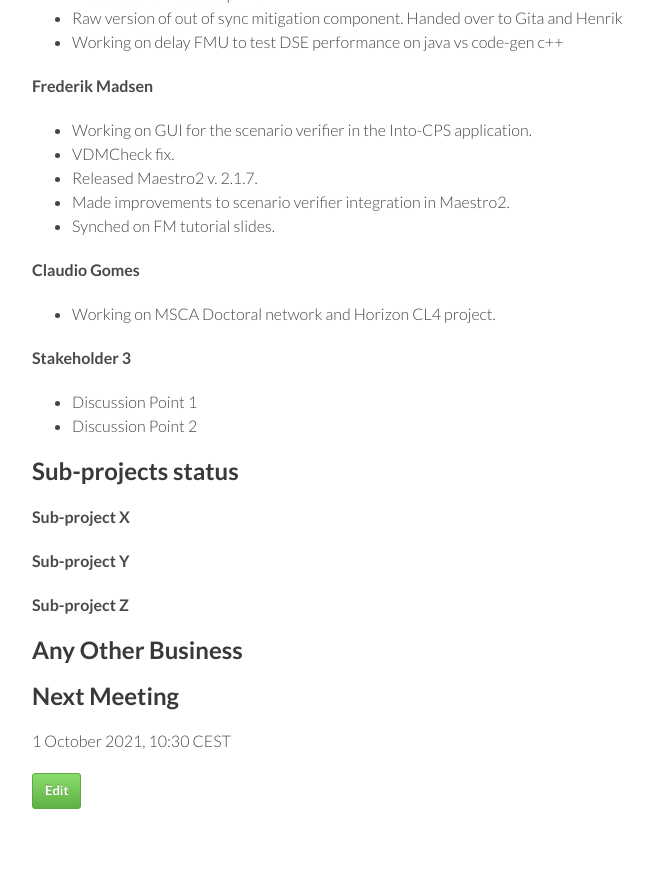
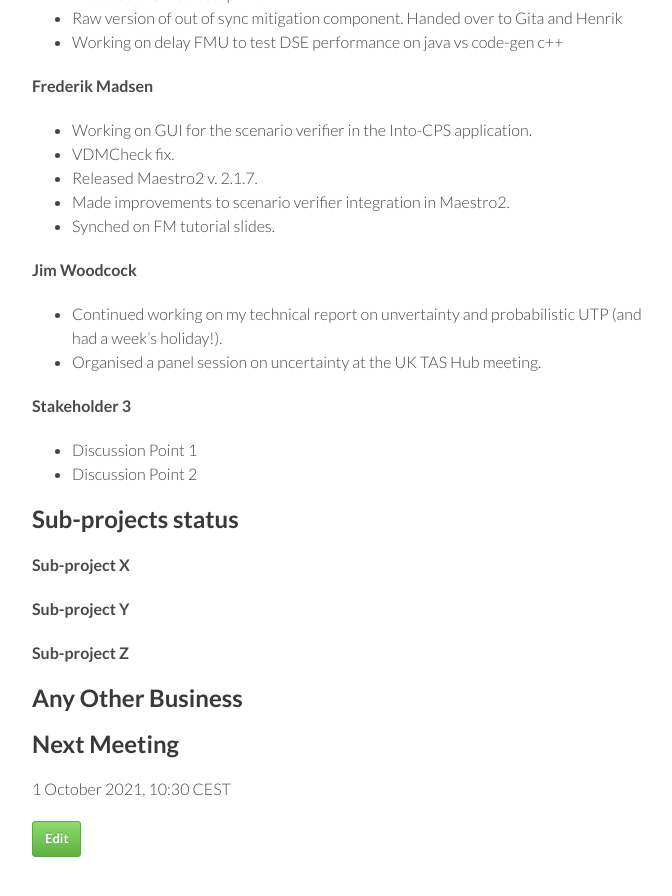
Before and after one commit to digitaltwincentre/digitaltwincentre.github.io, a Jekyll site: the page built from _biweeklies/Biweekly-45.md, in a window 1280 px wide and 900 px high, scrolled down 891 px. Shown: the top 896 px of the window, without its empty margins (418-1090 px from the left). Built offline with Jekyll 4.4.1, drawn with Linux system fonts in a browser that asks for light colours; nearby versions of some CDN libraries.

Commit message:
Create Biweekly-45.md

```diff
--- a/_biweeklies/Biweekly-45.md
+++ b/_biweeklies/Biweekly-45.md
@@ -51,10 +51,9 @@ date: 17 September 2021, 1030 CEST
 * Made improvements to scenario verifier integration in Maestro2.
 * Synched on FM tutorial slides.
 
-
-#### Claudio Gomes
-* Working on MSCA Doctoral network and Horizon CL4 project.
-
+#### Jim Woodcock
+* Continued working on my technical report on unvertainty and probabilistic UTP (and had a week's holiday!).
+* Organised a panel session on uncertainty at the UK TAS Hub meeting.
 
 #### Stakeholder 3
 * Discussion Point 1
```
